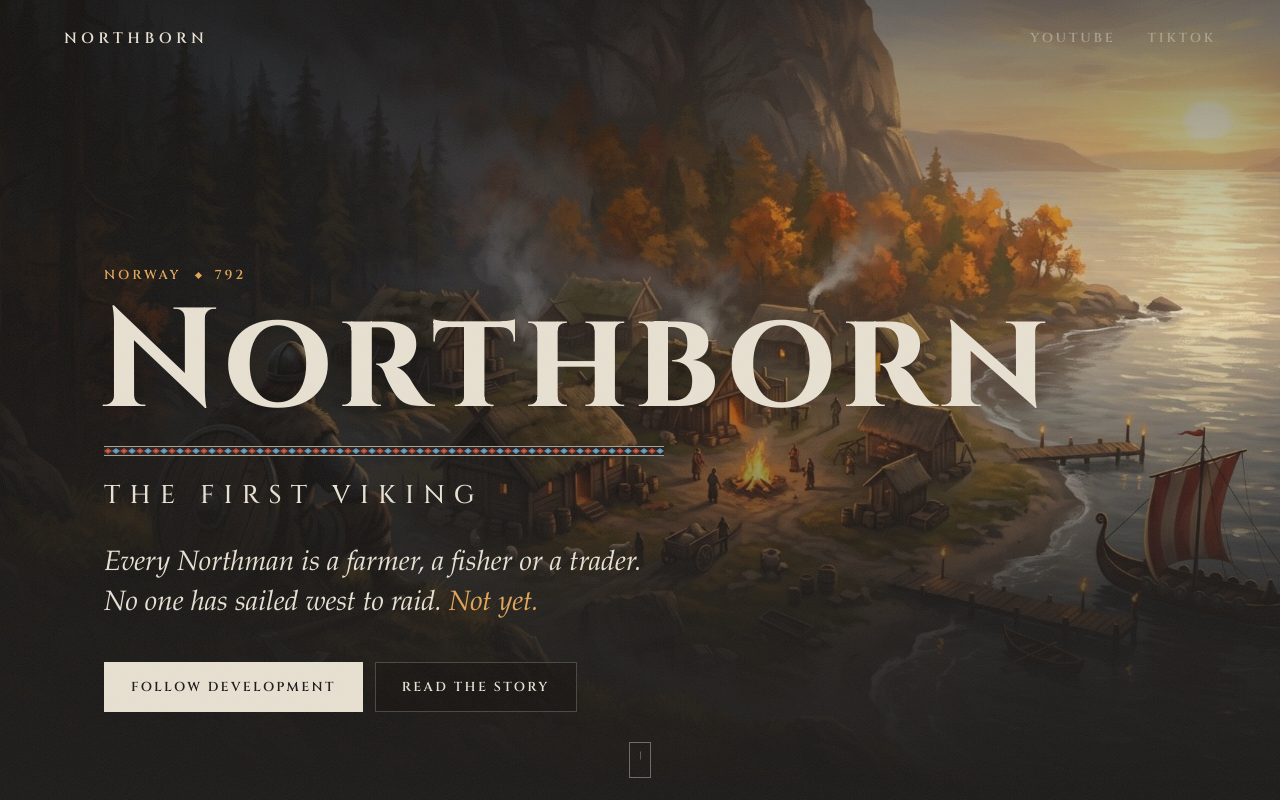
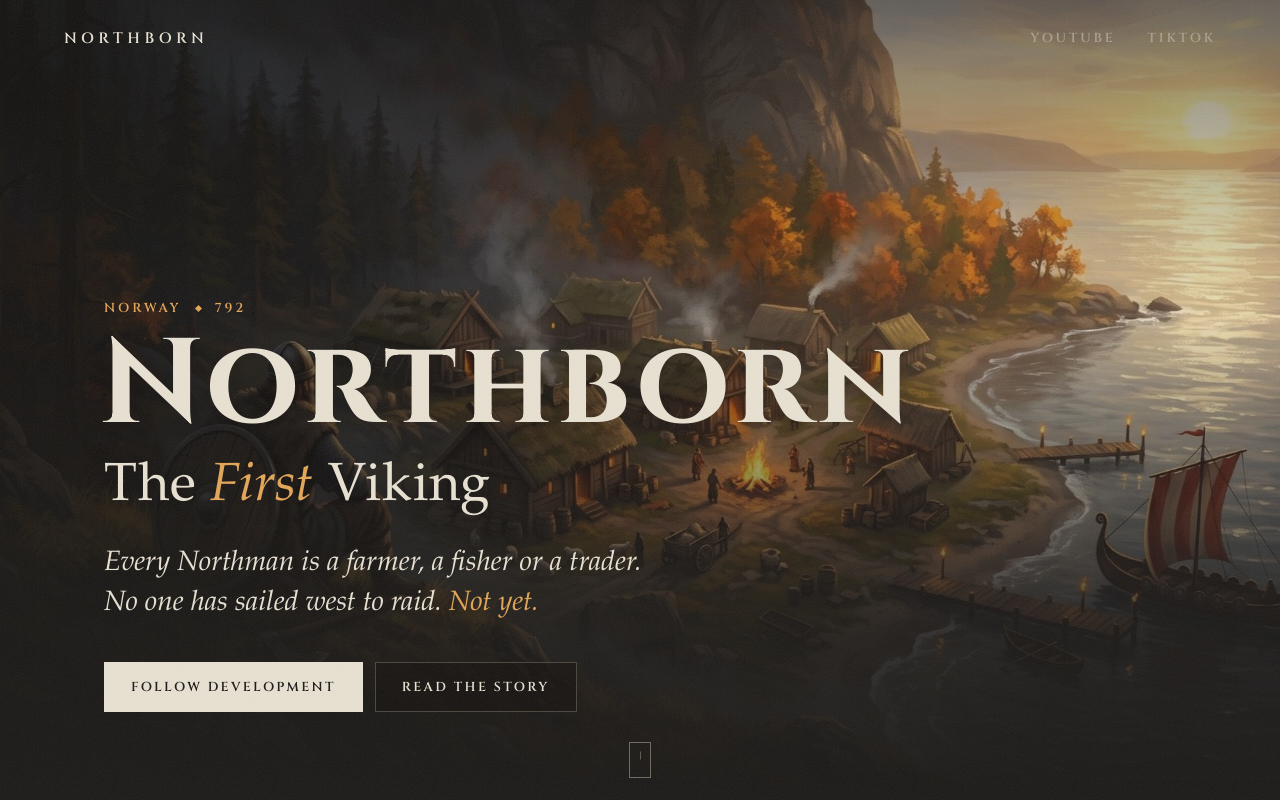
Before and after one commit to sovv25/northborngame-site, a plain HTML site: page index.html in a window 1280 px wide. Shown: the top 800 px of the page. Drawn offline with Linux system fonts and the light colour scheme; a web font is replaced by a local one.

Commit message:
Hero: serif subtitle with amber 'First', no band; smaller title so it fits
Co-Authored-By: Claude Opus 5.5 <noreply@anthropic.com>

```diff
--- a/index.html
+++ b/index.html
@@ -45,7 +45,7 @@
 }
 </script>
 <link rel="preload" href="assets/fonts/Cinzel.ttf" as="font" type="font/ttf" crossorigin>
-<link rel="stylesheet" href="style.css">
+<link rel="stylesheet" href="style.css?v=2">
 <script>document.documentElement.classList.add('js');</script>
 </head>
 <body>
@@ -69,8 +69,7 @@
     <div class="hero__body">
       <p class="eyebrow hero__eyebrow"><span>Norway</span><span class="dot" aria-hidden="true"></span><span>792</span></p>
       <h1 id="title" class="hero__title">Northborn</h1>
-      <div class="band hero__band" aria-hidden="true"></div>
-      <p class="hero__sub">The First Viking</p>
+      <p class="hero__sub">The <b>First</b> Viking</p>
       <p class="hero__lede">Every Northman is a farmer, a fisher or a trader. <br>No one has sailed west to raid. <em>Not yet.</em></p>
       <div class="hero__actions">
         <a class="btn btn--primary" href="https://www.youtube.com/@northborngame" rel="noopener" target="_blank">Follow development</a>
--- a/style.css
+++ b/style.css
@@ -218,21 +218,22 @@ a { color: inherit; }
   margin: 0 0 20px;
   font-family: var(--display);
   font-weight: 700;
-  font-size: clamp(44px, 11vw, 164px);
+  font-size: clamp(42px, 9.4vw, 150px);
   line-height: 0.88;
   letter-spacing: 0.04em;
   margin-left: -0.04em;
   text-shadow: 0 4px 40px rgba(0, 0, 0, 0.45);
 }
-.hero__band { max-width: 560px; }
 .hero__sub {
-  margin: 20px 0 0;
-  font-family: var(--display);
+  margin: 0;
+  font-family: var(--body);
   font-weight: 500;
-  font-size: clamp(17px, 2vw, 26px);
-  letter-spacing: 0.36em;
-  text-transform: uppercase;
+  font-size: clamp(32px, 4.2vw, 64px);
+  line-height: 1.05;
+  letter-spacing: 0.01em;
+  text-shadow: 0 2px 24px rgba(0, 0, 0, 0.45);
 }
+.hero__sub b { font-weight: 500; font-style: italic; color: var(--amber); }
 .hero__lede {
   margin: 26px 0 0;
   max-width: 30em;
@@ -640,7 +641,6 @@ a { color: inherit; }
   .bar__mark { font-size: 13px; letter-spacing: 0.22em; }
   .bar__nav { gap: 16px; }
   .hero__art img { object-position: 28% 40%; }
-  .hero__sub { letter-spacing: 0.26em; }
   .hero__lede br { display: none; }
   .btn { flex: 1 1 100%; justify-content: center; }
   .hero__down { display: none; }
```
